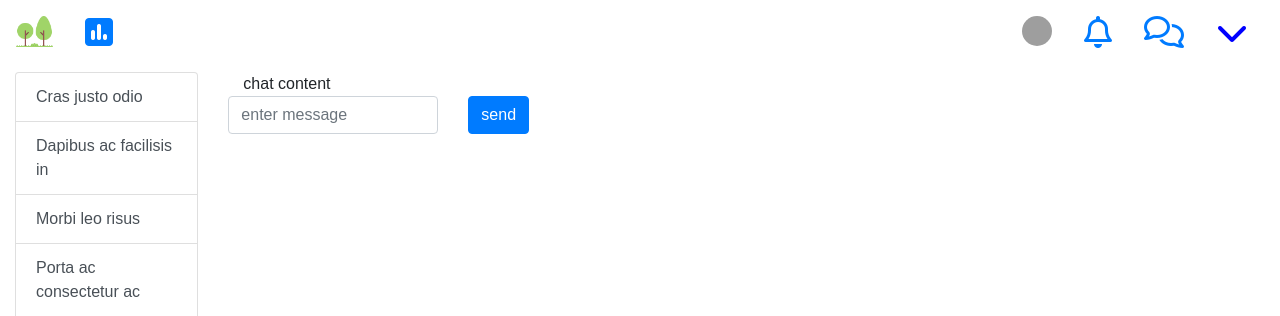
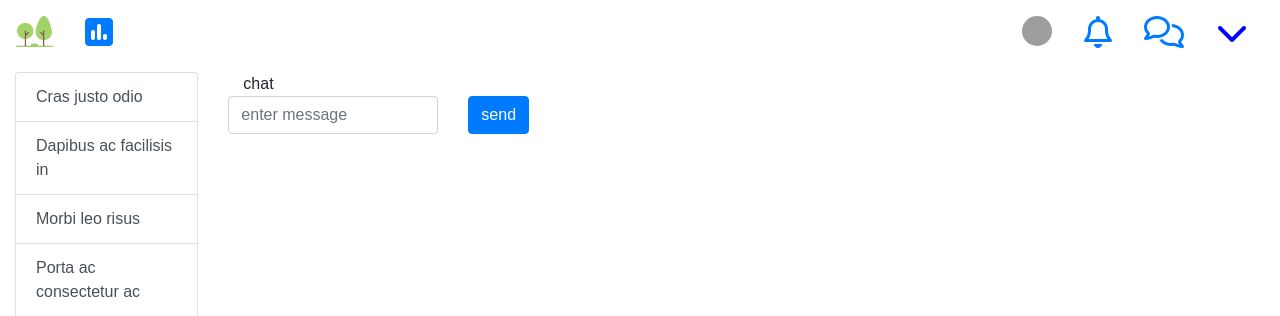
Before and after one commit to georgegoldman/lingro, a Node project: template views/chatrooms.hbs in a window 1280 px wide. Shown: the top 316 px of the page. Run offline with Node 20 templates, Linux system fonts and the light colour scheme; the template is opened without the code that fills it, so the values that code supplies are empty; some libraries are stand-ins or nearby versions; grey boxes are pictures that could not be loaded.

```diff
--- a/views/chatrooms.hbs
+++ b/views/chatrooms.hbs
@@ -18,7 +18,7 @@
             </div>
             <div class="col-md-12">
                 <div class="col-md-12">
-                    chat content
+                    chat
                 </div>
                     {{#each chat}}
                         <h4>{{chat}}</h4>
```
Also changed, not shown: views/layouts/main.hbs (line endings or trailing spaces).
